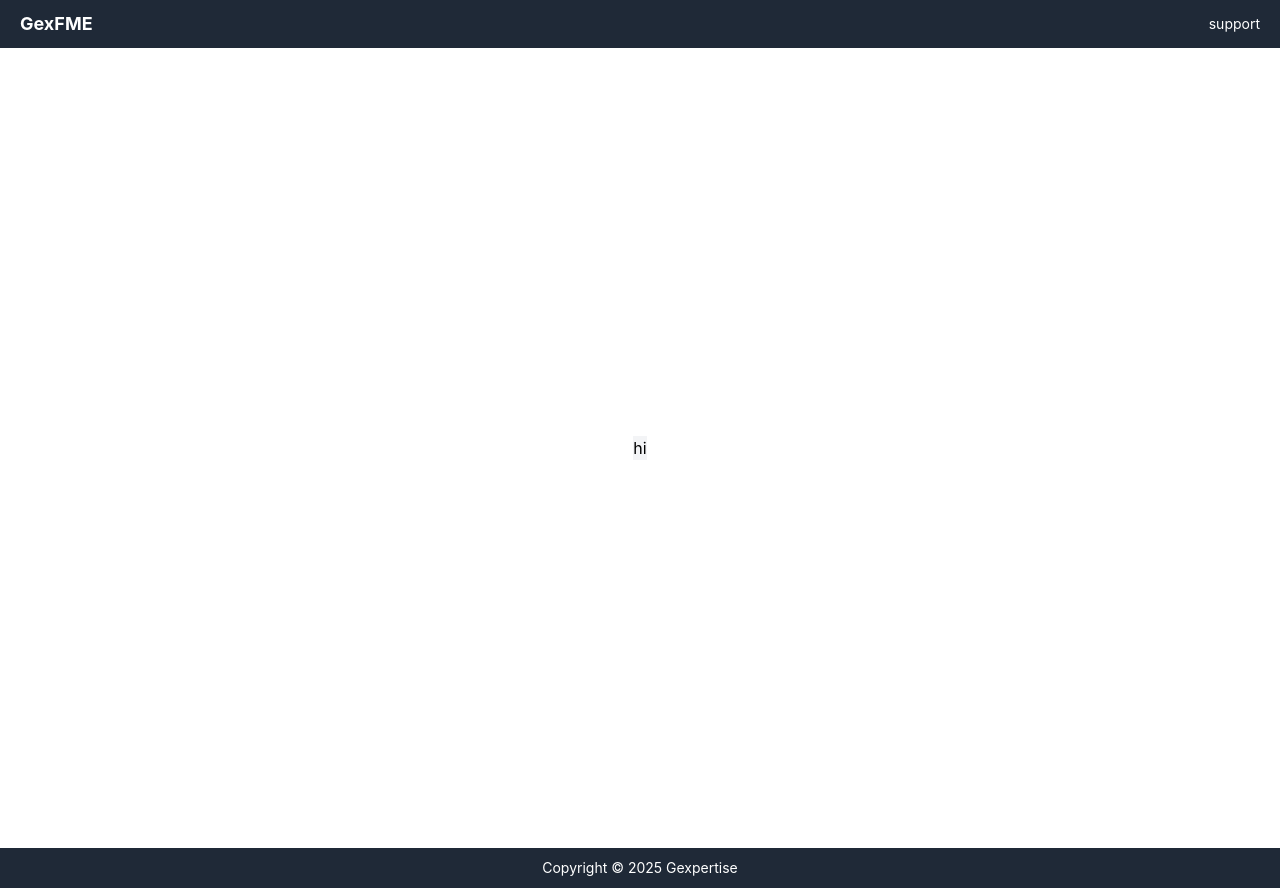
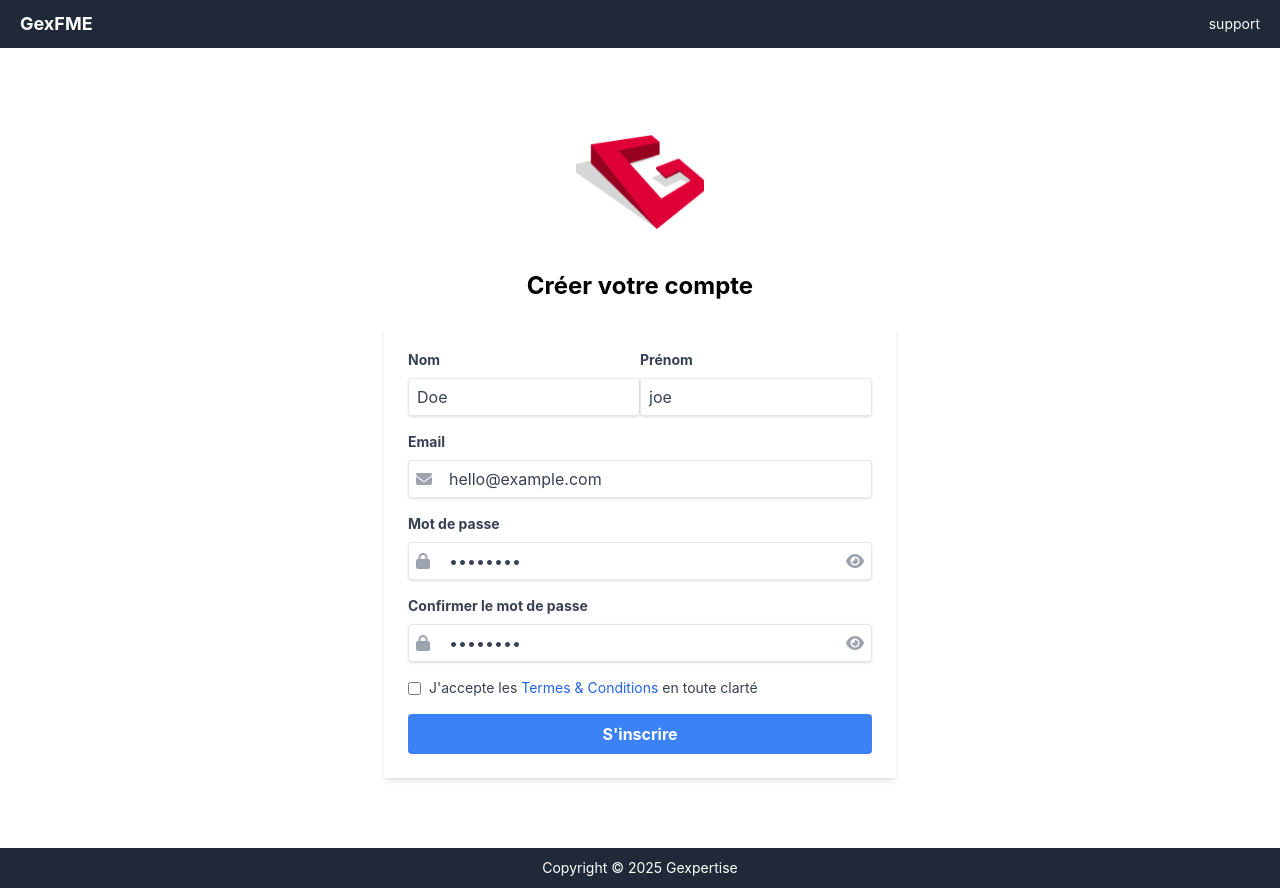
Before and after one commit to ahmed-kacem-gexpertise/auth-frontend, a React (Create React App) app: page /signup in a window 1280 px wide. Built offline with nearby package versions, Linux system fonts and the light colour scheme.

Commit message:
build: signup card done

```diff
--- a/public/index.html
+++ b/public/index.html
@@ -13,7 +13,7 @@
       user's mobile device or desktop. See https://developers.google.com/web/fundamentals/web-app-manifest/
     -->
     <link rel="manifest" href="%PUBLIC_URL%/manifest.json" />
-    <link rel="icon" href="%PUBLIC_URL%/logo-gexpertise.png" />
+    <link rel="icon" href="%PUBLIC_URL%/Logo.svg" />
     <link rel="stylesheet" href="https://cdnjs.cloudflare.com/ajax/libs/font-awesome/6.5.1/css/all.min.css">
 
     <!--
--- /dev/null
+++ b/src/components/auth/AgreeOnTermsOfService.jsx
@@ -0,0 +1,13 @@
+import React from 'react'
+import { Link } from 'react-router';
+
+const AgreeOnTermsOfService = () => {
+    return (
+        <div className="flex items-center gap-2">
+            <input type="checkbox" className="form-checkbox text-blue-500"  />
+            <span className="text-gray-700 text-sm">J'accepte les <Link className="text-blue-600">Termes & Conditions </Link> en toute clarté</span>
+        </div>
+    )
+}
+
+export default AgreeOnTermsOfService
--- a/src/components/auth/CheckBox.jsx
+++ b/src/components/auth/CheckBox.jsx
@@ -3,7 +3,7 @@ import React from 'react'
 const CheckBox = () => {
     return (
         <div className="flex items-center gap-2">
-            <input type="checkbox" className="form-checkbox text-blue-500" defaultChecked />
+            <input type="checkbox" className="form-checkbox text-blue-500"  />
             <span className="text-gray-700 text-sm">Se souvenir de moi</span>
         </div>
     )
--- /dev/null
+++ b/src/components/auth/FirstNameLastnameInput.jsx
@@ -0,0 +1,33 @@
+import React from 'react'
+
+const FirstNameLastnameInput = () => {
+    return (
+        <div className="flex flex-row justify-between w-full">
+
+        <div className="flex flex-col gap-2">
+            <label className="text-gray-700 text-sm font-bold">Nom</label>
+            <div className="relative flex items-center">
+              <input
+                type="text"
+                className="shadow appearance-none border rounded w-full py-2 px-2  text-gray-700 leading-tight focus:outline-none focus:shadow-outline"
+                defaultValue="Doe"
+              />
+
+            </div>
+          </div>
+          <div className="flex flex-col gap-2">
+            <label className="text-gray-700 text-sm font-bold">Prénom</label>
+            <div className="relative flex items-center">
+              <input
+                type="text"
+                className="shadow appearance-none border rounded w-full py-2 px-2  text-gray-700 leading-tight focus:outline-none focus:shadow-outline"
+                defaultValue="joe"
+              />
+
+            </div>
+          </div>
+        </div>
+    )
+}
+
+export default FirstNameLastnameInput
--- /dev/null
+++ b/src/components/auth/GexpertiseLogoSignup.jsx
@@ -0,0 +1,13 @@
+import React from 'react'
+import Logo from '../../assets/Logo.svg'
+const GexpertiseLogoSignin = () => {
+    return (
+        <div className="flex flex-col  items-center gap-6">
+
+         <img src={Logo} alt="Logo" className="w-32 h-32" />
+        <h1 className="text-2xl font-bold">Créer votre compte</h1>
+        </div>
+    )
+}
+
+export default GexpertiseLogoSignin
--- a/src/components/auth/PasswordInput.jsx
+++ b/src/components/auth/PasswordInput.jsx
@@ -8,10 +8,10 @@ const PasswordInput = () => {
   };
     return (
 
-        <>
 
-            <label className="text-gray-700 text-sm font-bold">Mot de passe</label>
+
             <div className="relative flex items-center">
+
               <input
                  type={isPasswordVisible ? "text" : "password"}
                 className="shadow appearance-none border rounded w-full py-2 px-10 text-gray-700 leading-tight focus:outline-none focus:shadow-outline"
@@ -24,7 +24,7 @@ const PasswordInput = () => {
             ></i>
 
             </div>
-        </>
+
 
     )
 }
--- a/src/components/auth/SigninForm.jsx
+++ b/src/components/auth/SigninForm.jsx
@@ -17,8 +17,12 @@ const SigninForm = () => {
         <form className="w-full max-w-lg bg-white rounded shadow-md p-6 flex flex-col gap-4">
             <EmailInput/>
             <div className="flex flex-col gap-2">
+            <div className="flex justify-between items-center">
+            <label className="text-gray-700 text-sm font-bold">Mot de passe</label>
 
             <a href="#" className="text-sm text-blue-500 self-end">Mot de passe oublié ?</a>
+
+            </div>
             <PasswordInput/>
             </div>
             <CheckBox/>
--- /dev/null
+++ b/src/components/auth/SignupCard.jsx
@@ -0,0 +1,14 @@
+import React from 'react'
+import GexpertiseLogoSignup from './GexpertiseLogoSignup'
+import SignupForm from './SignupForm';
+const SignupCard = () => {
+    return (
+        <main className="flex-grow flex flex-col items-center justify-center gap-6">
+            <GexpertiseLogoSignup/>
+            <SignupForm/>
+
+        </main>
+    )
+}
+
+export default SignupCard
--- /dev/null
+++ b/src/components/auth/SignupForm.jsx
@@ -0,0 +1,34 @@
+import React from 'react'
+import FirstNameLastnameInput from './FirstNameLastnameInput'
+import EmailInput from './EmailInput';
+import PasswordInput from './PasswordInput';
+import AgreeOnTermsOfService from './AgreeOnTermsOfService';
+import SubscribeButton from './SubscribeButton';
+
+const SignupForm = () => {
+    return (
+        <form className="w-full max-w-lg bg-white rounded shadow-md p-6 flex flex-col gap-4">
+            <FirstNameLastnameInput/>
+            <EmailInput/>
+            <div className="flex flex-col gap-2">
+
+            <label className="text-gray-700 text-sm font-bold">Mot de passe</label>
+
+
+            <PasswordInput/>
+            </div>
+            <div className="flex flex-col gap-2">
+
+            <label className="text-gray-700 text-sm font-bold">Confirmer le mot de passe</label>
+
+
+            <PasswordInput/>
+            </div>
+            <AgreeOnTermsOfService/>
+            <SubscribeButton/>
+
+        </form>
+    )
+}
+
+export default SignupForm
--- /dev/null
+++ b/src/components/auth/SubscribeButton.jsx
@@ -0,0 +1,11 @@
+import React from 'react'
+
+const SubscribeButton = () => {
+    return (
+        <button className="bg-blue-500 hover:bg-blue-700 text-white font-bold py-2 px-4 rounded w-full">
+        S'inscrire
+      </button>
+    )
+}
+
+export default SubscribeButton
--- a/src/pages/SignUpPage.jsx
+++ b/src/pages/SignUpPage.jsx
@@ -1,12 +1,10 @@
 import React from 'react'
+import SignupCard from '../components/auth/SignupCard';
 
 
 const SignUpPage = () => {
     return (
-        <div className="bg-gray-100 ">
-          hi
-
-        </div>
+        <SignupCard/>
     )
 }
 
```
Also changed, not shown: public/Logo.svg (added), public/logo-gexpertise.png (deleted), public/manifest.json.
